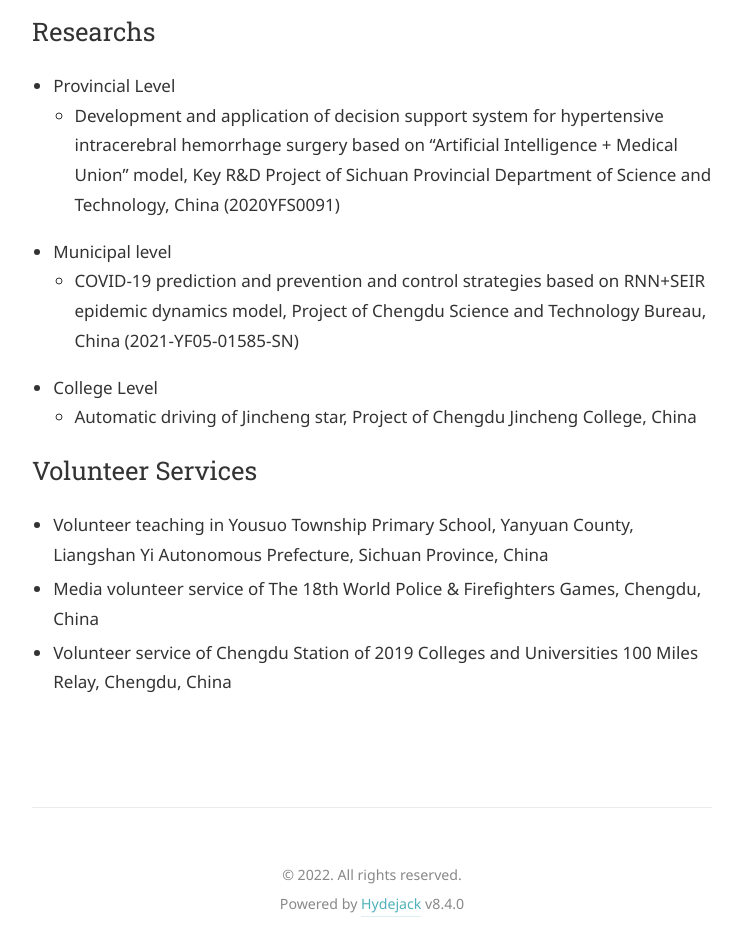
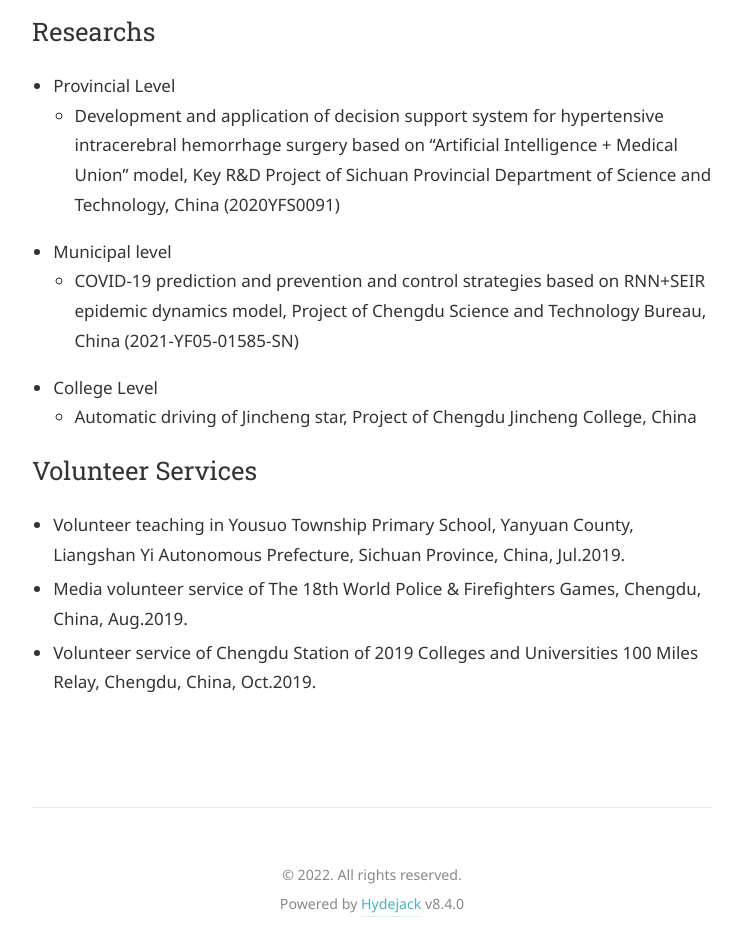
Before and after one commit to chenxumiao/chenxumiao.github.io, a Jekyll site: the page built from personalexperiences.md, in a window 1280 px wide. Shown: the part 1302-2254 px from the top of the page, without its empty margins (393-1136 px from the left). Built offline with Jekyll 4.4.1, drawn with Linux system fonts in a browser that asks for light colours; some web fonts are replaced.

Commit message:
Update personalexperiences.md

```diff
--- a/personalexperiences.md
+++ b/personalexperiences.md
@@ -32,6 +32,6 @@ title: Personal Experiences
 
 ## Volunteer Services
 
-*  Volunteer teaching in Yousuo Township Primary School, Yanyuan County, Liangshan Yi Autonomous Prefecture, Sichuan Province, China
-*  Media volunteer service of The 18th World Police & Firefighters Games, Chengdu, China
-*  Volunteer service of Chengdu Station of 2019 Colleges and Universities 100 Miles Relay, Chengdu, China
+*  Volunteer teaching in Yousuo Township Primary School, Yanyuan County, Liangshan Yi Autonomous Prefecture, Sichuan Province, China, Jul.2019.
+*  Media volunteer service of The 18th World Police & Firefighters Games, Chengdu, China, Aug.2019.
+*  Volunteer service of Chengdu Station of 2019 Colleges and Universities 100 Miles Relay, Chengdu, China, Oct.2019.
```
